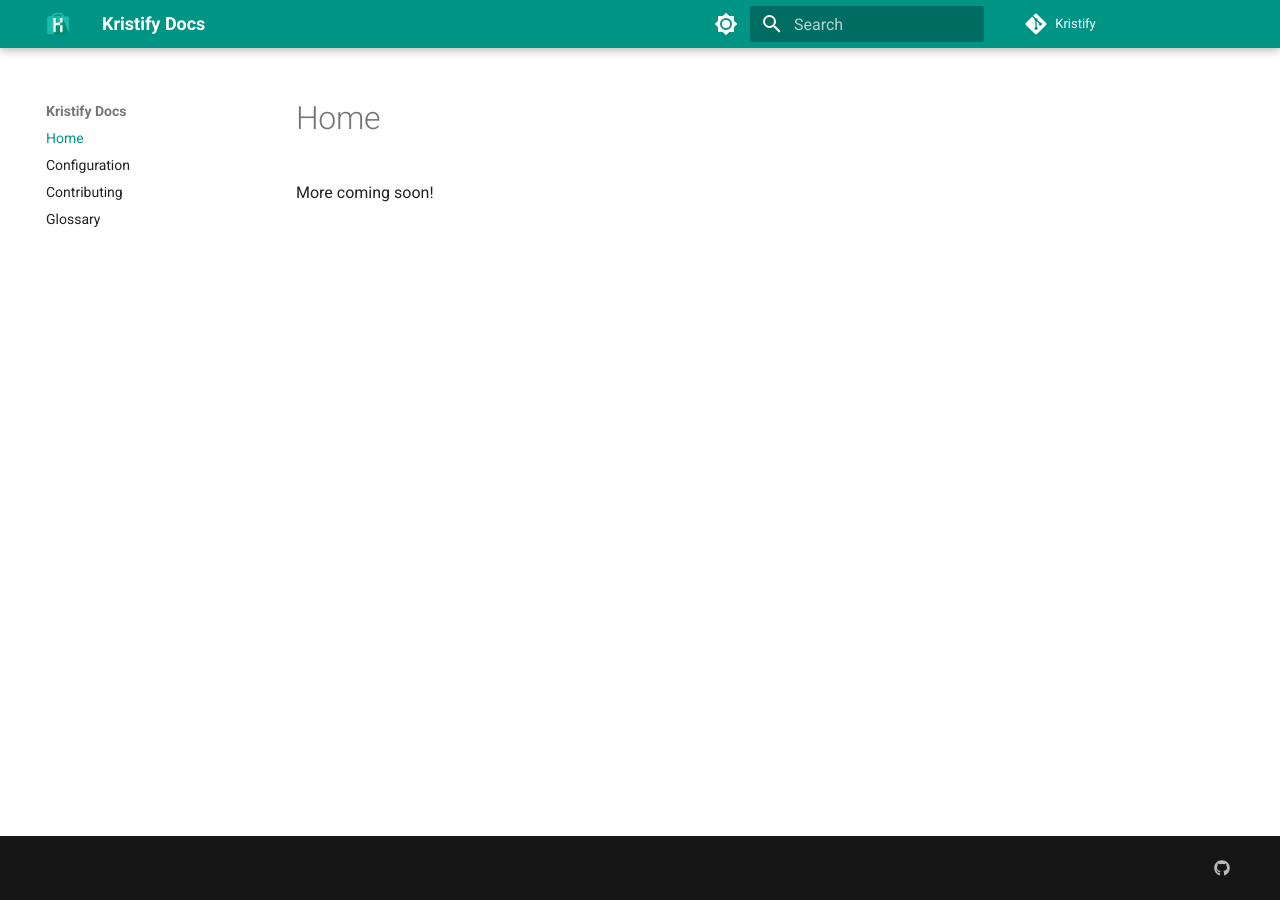
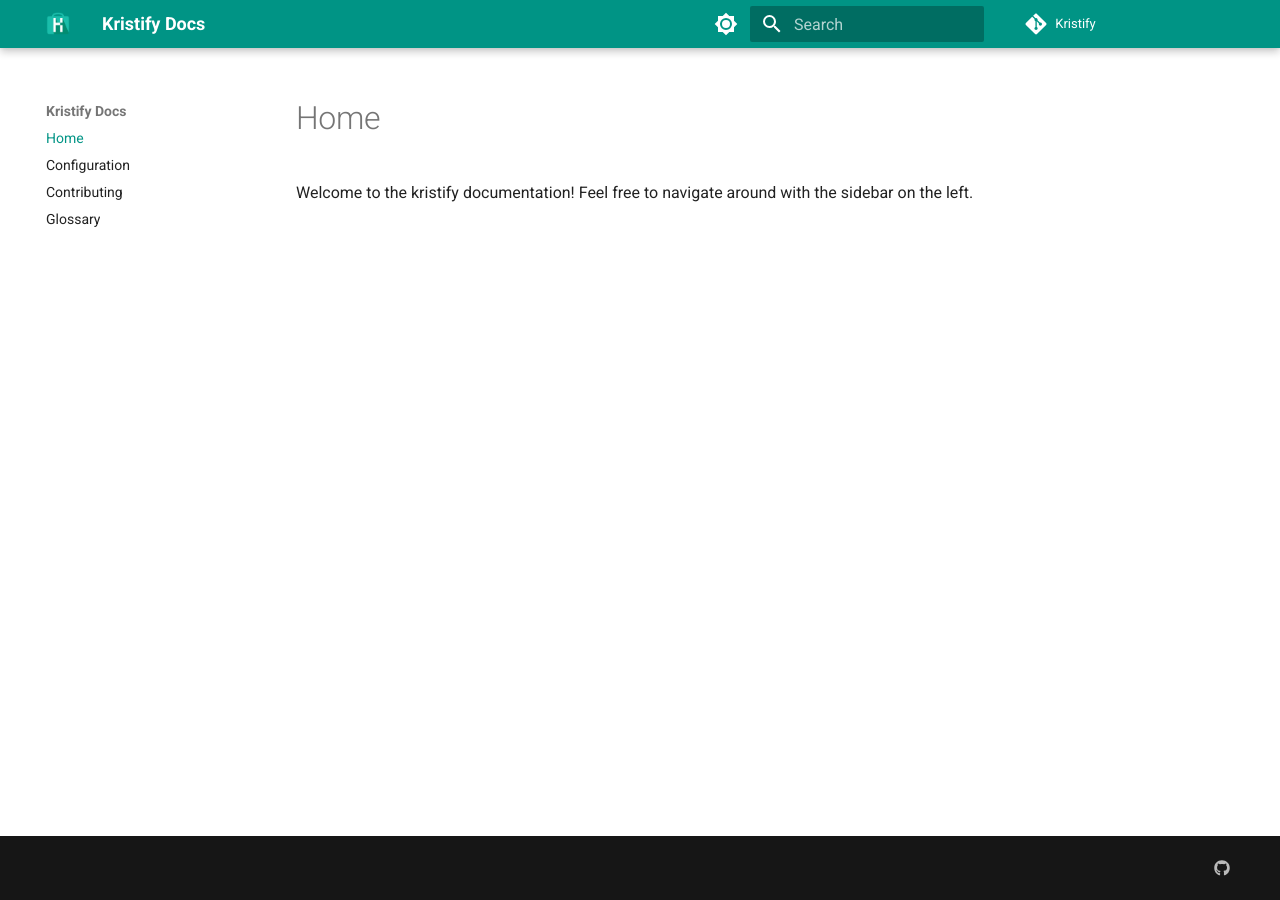
Before and after one commit to Kristify/docs, an MkDocs documentation site: the page built from docs/index.md, in a window 1280 px wide. Built offline with MkDocs 1.6.1 and Material for MkDocs 9.7.7, drawn with Linux system fonts in a browser that asks for light colours; comment, search, counter and statistics services are not loaded.

Commit message:
docs: Revamp home page

```diff
--- a/docs/index.md
+++ b/docs/index.md
@@ -1,3 +1,4 @@
 # Home
 
-More coming soon!
+Welcome to the kristify documentation!
+Feel free to navigate around with the sidebar on the left.
```
